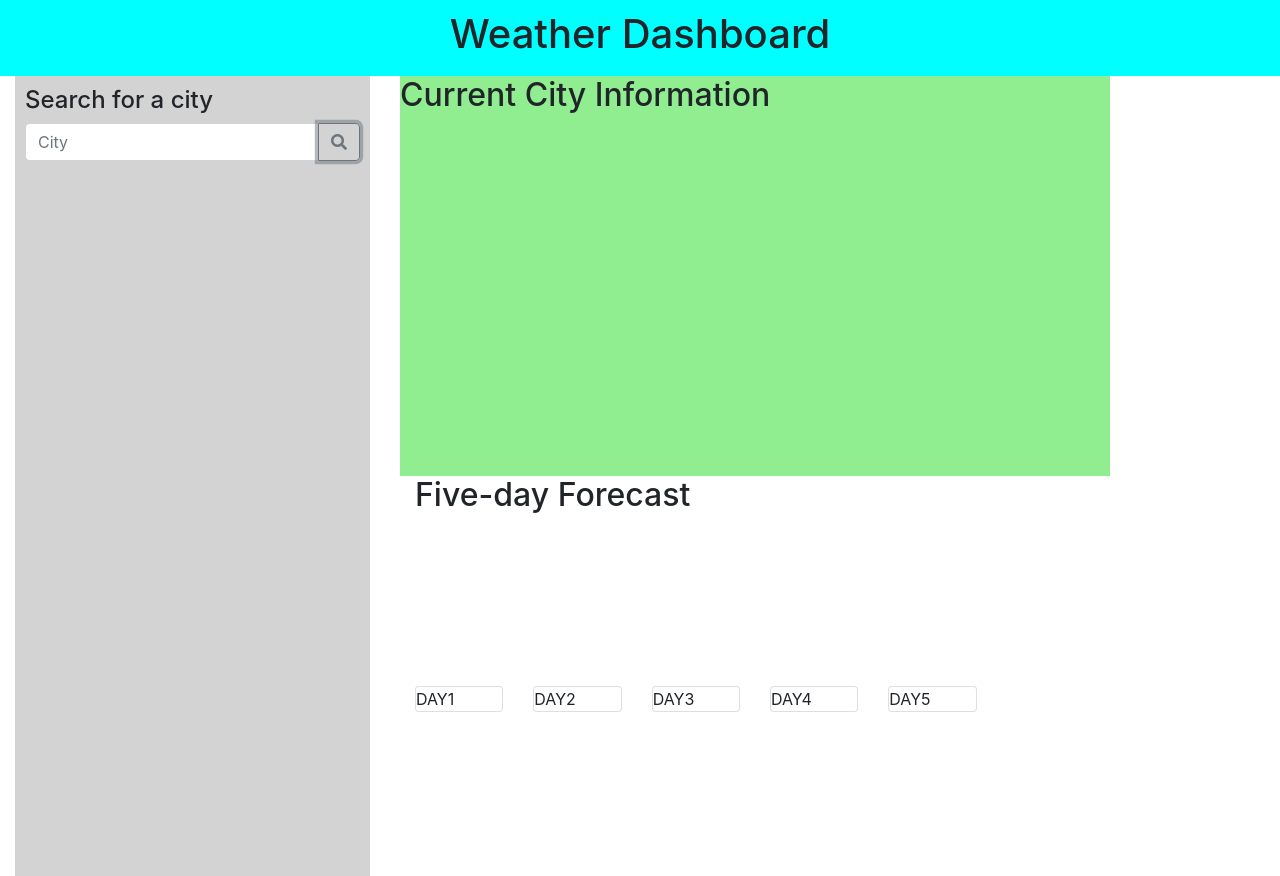
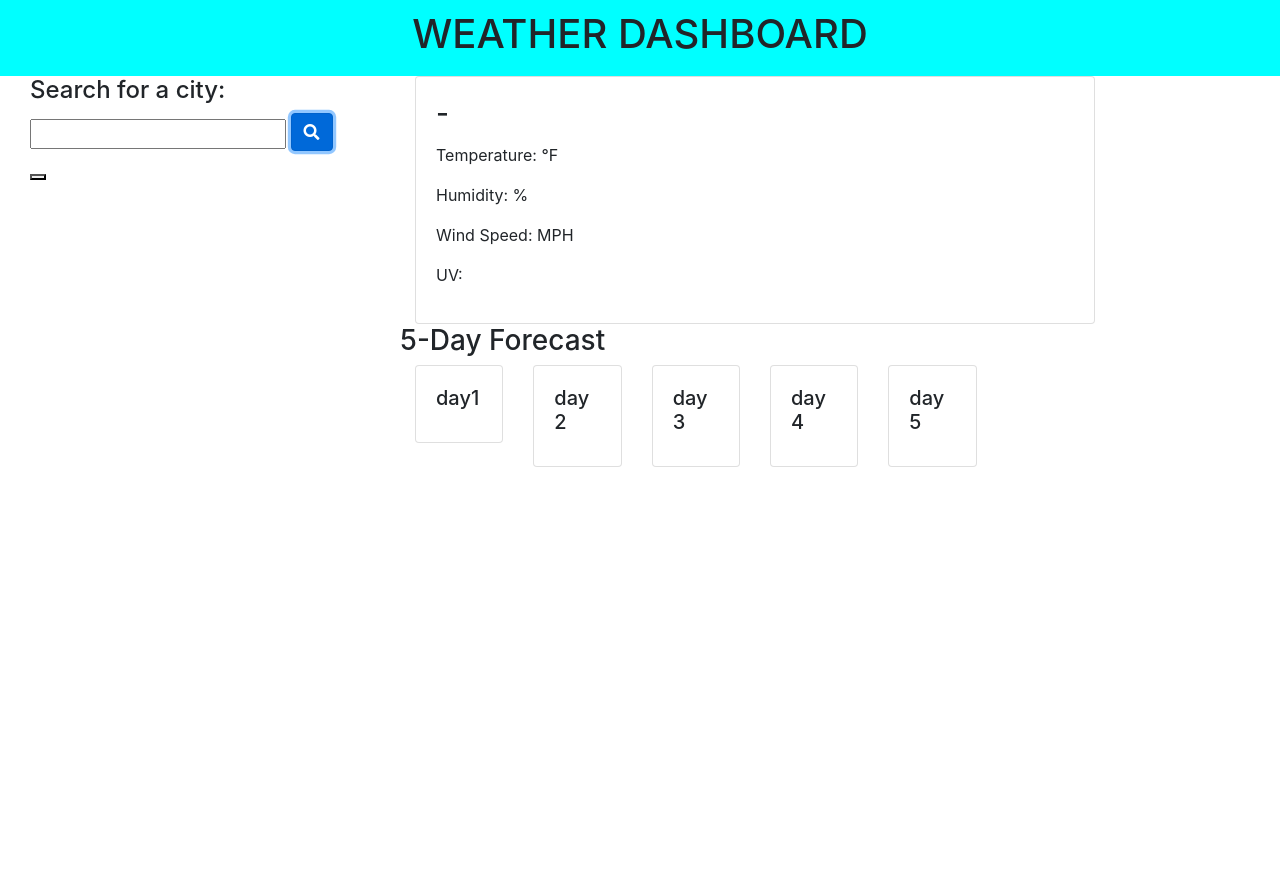
Before and after one commit to saramcguinn/WeatherDashboard, a plain HTML site: page index.html in a window 1280 px wide. Both pictures are taken after a click on the button 339 px from the left and 141 px from the top of the page. After the commit the page ends 800 px from the top, so only its background shows below. Drawn offline with nearby package versions, Linux system fonts and the light colour scheme; no server answers.

Commit message:
updated html structure, js ajax calls

```diff
--- a/index.html
+++ b/index.html
@@ -2,75 +2,94 @@
 <html>
 
 <head>
-    <meta charset="utf-8" />
-    <meta http-equiv="X-UA-Compatible" content="IE=edge" />
+    <meta charset='utf-8'>
+    <meta http-equiv='X-UA-Compatible' content='IE=edge'>
     <title>Weather Dashboard</title>
-    <meta name="viewport" content="width=device-width, initial-scale=1" />
+    <meta name='viewport' content='width=device-width, initial-scale=1'>
     <link rel="stylesheet" href="https://stackpath.bootstrapcdn.com/bootstrap/4.5.2/css/bootstrap.min.css"
-        integrity="sha384-JcKb8q3iqJ61gNV9KGb8thSsNjpSL0n8PARn9HuZOnIxN0hoP+VmmDGMN5t9UJ0Z" crossorigin="anonymous">
-    <link rel="stylesheet" type="text/css" media="screen" href="styles.css" />
+        integrity="sha384-JcKb8q3iqJ61gNV9KGb8thSsNjpSL0n8PARn9HuZOnIxN0hoP+VmmDGMN5t9UJ0Z" crossorigin="anonymous" />
     <link rel="stylesheet" href="https://use.fontawesome.com/releases/v5.8.1/css/all.css"
         integrity="sha384-50oBUHEmvpQ+1lW4y57PTFmhCaXp0ML5d60M1M7uH2+nqUivzIebhndOJK28anvf" crossorigin="anonymous" />
+    <link rel='stylesheet' type='text/css' media='screen' href='styles.css'>
 </head>
 
 <body>
     <header>
-        <h1>Weather Dashboard</h1>
+        <h1>WEATHER DASHBOARD</h1>
     </header>
 
     <div class="container">
+
         <div class="row">
-            <div id="citySearchAside" class="col-4 vh-100">
-                <aside>
-                    <h4>Search for a city</h4>
-                    <div class="input-group mb-3">
-                        <input type="text" class="form-control" placeholder="City" aria-label="Recipient's username"
-                            aria-describedby="button-addon2">
-                        <div class="input-group-append">
-                            <button class="btn btn-outline-secondary" type="button" id="button-addon2"><i
-                                    class="fas fa-search"></i></button>
+            <div class="col-4">
+                <h4>Search for a city:</h4>
+                <input id="cityInput" type="text"></input>
+                <button id="citySearchBtn" type="submit" class="btn btn-primary mb-2"><i
+                        class="fas fa-search"></i></button>
+                <div id="cityButtonArea"></div>
+            </div>
+            <div class="col-8">
+                <div class="row">
+                    <div class="col-12">
+                        <div class="card">
+                            <div class="card-body">
+                                <h3 class="card-title"><span id="cityName"></span> - <span id="currentDate"></span></h3>
+                                <p>Temperature: <span id="currentTemp"></span>&deg;F</p>
+                                <p>Humidity: <span id="currentHumidity"></span>%</p>
+                                <p>Wind Speed: <span id="currentWind"></span>MPH</p>
+                                <p>UV: <span id="currentUV"></span></p>
+                            </div>
                         </div>
                     </div>
-                    <div id="cityButtons" class="container"></div>
-                </aside>
-            </div>
-            <div class="col-8">
-                <div id="focusCity" class="row h-50">
-                    <h2>Current City Information</h2>
                 </div>
-                <div class="row h-50">
-                    <div class="col-12">
-                        <h2>Five-day Forecast</h2>
+                <div class="row">
+                    <h3>5-Day Forecast</h3>
+                </div>
+                <div class="row">
+                    <div class="col-2">
+                        <div class="card">
+                            <div class="card-body">
+                                <h5 class="card-title">day1</h5>
+                            </div>
+                        </div>
                     </div>
                     <div class="col-2">
-                        <div class="card">DAY1</div>
+                        <div class="card">
+                            <div class="card-body">
+                                <h5 class="card-title">day2</h5>
+                            </div>
+                        </div>
                     </div>
                     <div class="col-2">
-                        <div class="card">DAY2</div>
+                        <div class="card">
+                            <div class="card-body">
+                                <h5 class="card-title">day3</h5>
+                            </div>
+                        </div>
                     </div>
                     <div class="col-2">
-                        <div class="card">DAY3</div>
+                        <div class="card">
+                            <div class="card-body">
+                                <h5 class="card-title">day4</h5>
+                            </div>
+                        </div>
                     </div>
                     <div class="col-2">
-                        <div class="card">DAY4</div>
-                    </div>
-                    <div class="col-2">
-                        <div class="card">DAY5</div>
+                        <div class="card">
+                            <div class="card-body">
+                                <h5 class="card-title">day5</h5>
+                            </div>
+                        </div>
                     </div>
                 </div>
             </div>
         </div>
-    </div>
+
     </div>
 
 
 
-
-
-
-    <script src="https://code.jquery.com/jquery-3.5.1.slim.min.js"
-        integrity="sha384-DfXdz2htPH0lsSSs5nCTpuj/zy4C+OGpamoFVy38MVBnE+IbbVYUew+OrCXaRkfj"
-        crossorigin="anonymous"></script>
+    <script src="https://cdnjs.cloudflare.com/ajax/libs/jquery/3.5.1/jquery.min.js"></script>
     <script src="https://stackpath.bootstrapcdn.com/bootstrap/4.5.2/js/bootstrap.min.js"
         integrity="sha384-B4gt1jrGC7Jh4AgTPSdUtOBvfO8shuf57BaghqFfPlYxofvL8/KUEfYiJOMMV+rV"
         crossorigin="anonymous"></script>
--- a/main.js
+++ b/main.js
@@ -0,0 +1,53 @@
+var cityArray = [];
+
+$("#citySearchBtn").on("click", function(event) {
+    event.preventDefault();
+    var userInput = $("#cityInput").val().trim();
+    cityArray.push(userInput);
+    renderCityButtons();
+    getCurrentWeather();
+})
+
+$(document).on("click", ".cityBtn", function(event) {
+    event.preventDefault();
+    console.log("city button clicked");
+})
+
+function renderCityButtons() {
+    $("#cityButtonArea").empty();
+    for (var i=0; i<cityArray.length; i++) {
+        var newButton = $("<button>");
+        newButton.text(cityArray[i]);
+        newButton.addClass("cityBtn");
+        newButton.attr("id", cityArray[i]);
+        $("#cityButtonArea").append(newButton);
+    }
+}
+
+function getCurrentWeather() {
+    var city = $("#cityInput").val().trim();
+    var queryURL = "https://api.openweathermap.org/data/2.5/weather?q=" + city + "&appid=354bfca1995e10eb413ecf3fc6ff2b3f";
+
+    $.ajax({
+        url: queryURL,
+        method: "GET"
+    }).then(function(response) {
+        $("#cityName").text(city);
+        var lat = response.coord.lat;
+        var lon = response.coord.lon;
+        var tempK = response.main.temp;
+        var tempF = (tempK - 273.15) * 1.80 + 32;
+        $("#currentTemp").text(parseInt(tempF));
+        $("#currentHumidity").text(response.main.humidity);
+        $("#currentWind").text(response.wind.speed);
+
+        var UVqueryURL = "https://api.openweathermap.org/data/2.5/uvi?appid=354bfca1995e10eb413ecf3fc6ff2b3f&lat=" + lat + "&lon=" + lon;
+        $.ajax({
+            url: UVqueryURL,
+            method: "GET"
+        }).then(function(response){
+            $("#currentUV").text(response.value);
+        })
+    });
+
+}
--- a/styles.css
+++ b/styles.css
@@ -18,6 +18,7 @@ aside {
     background-color: lightgray;
     height: 100%;
     padding: 10px;
+    float: left;
 }
 
 #citySearchAside {
@@ -28,4 +29,5 @@ aside {
 #focusCity {
     border: 2px black;
     background-color: lightgreen;
+    float: left;
 }
```
